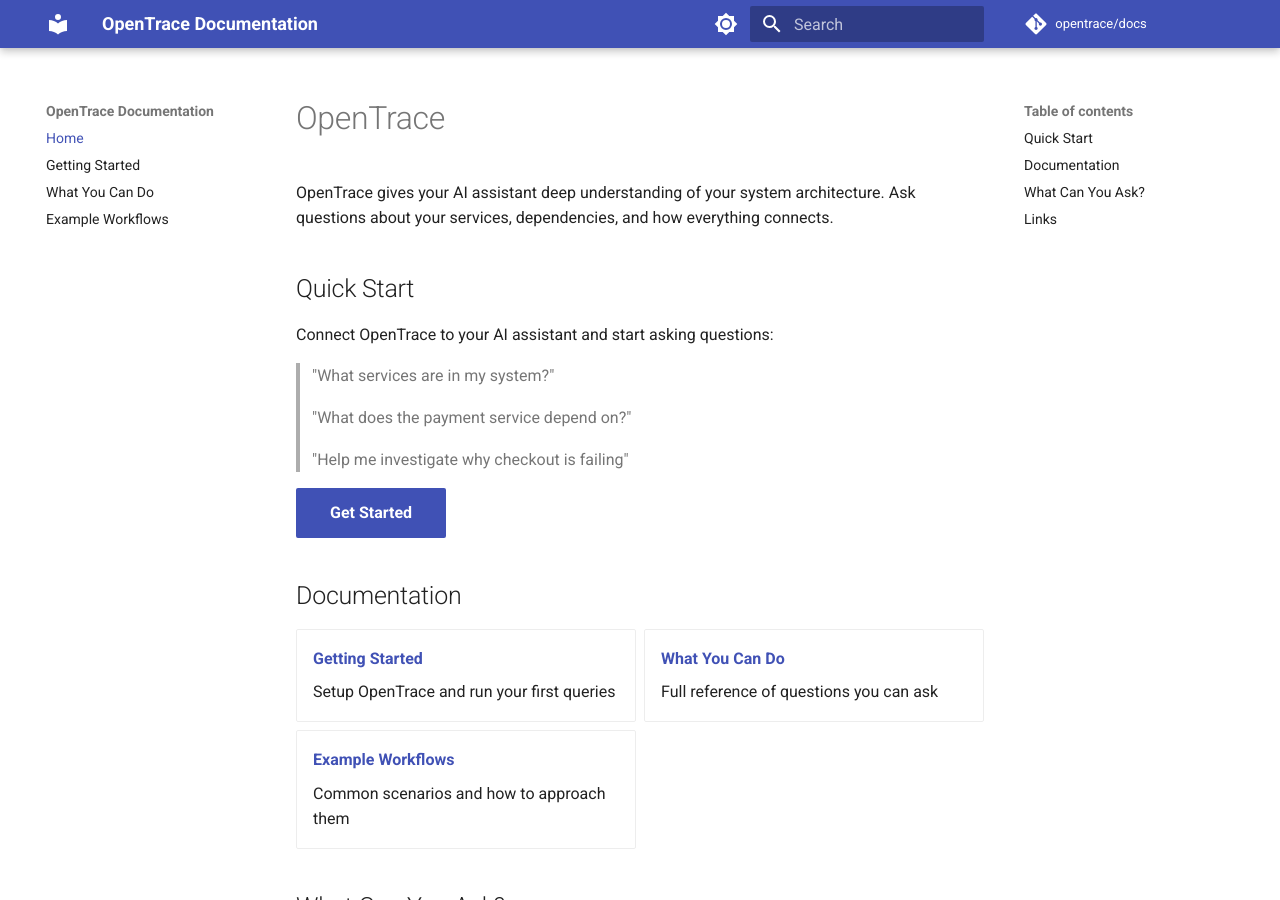
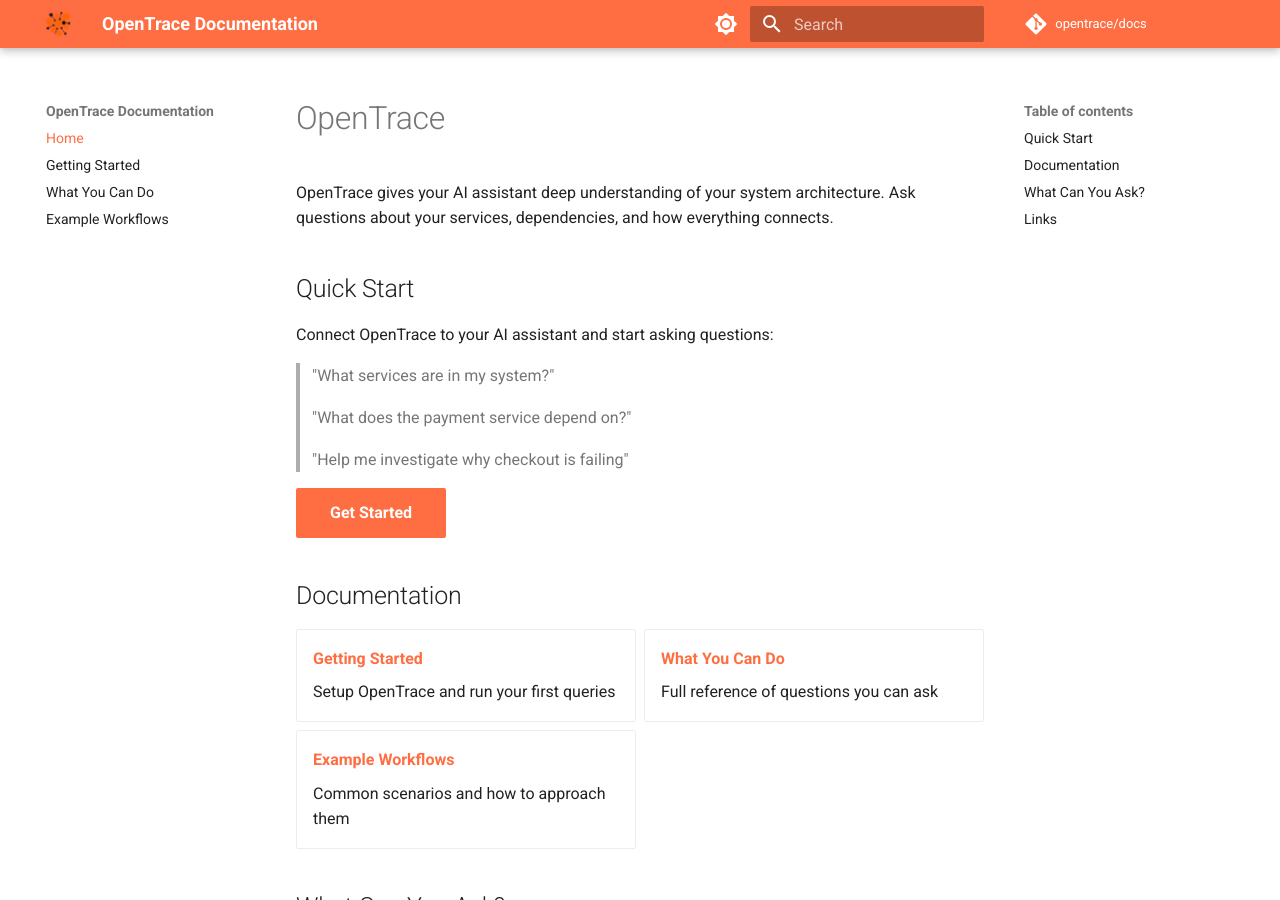
Before and after one commit to opentrace/docs, an MkDocs documentation site: the page built from docs/index.md, in a window 1280 px wide and 900 px high. Built offline with MkDocs 1.6.1 and Material for MkDocs 9.7.7, drawn with Linux system fonts in a browser that asks for light colours; comment, search, counter and statistics services are not loaded.

Commit message:
feat: add OpenTrace logo and favicon to docs
- Add logo.png (OpenTrace splash icon) as header logo
- Add favicon.ico for browser tab icon
- Update theme colors to match OpenTrace branding (deep orange)

```diff
--- a/mkdocs.yml
+++ b/mkdocs.yml
@@ -13,20 +13,22 @@ repo_url: https://github.com/opentrace/docs
 
 theme:
   name: material
+  logo: assets/logo.png
+  favicon: assets/favicon.ico
   palette:
     # Light mode
     - media: "(prefers-color-scheme: light)"
       scheme: default
-      primary: indigo
-      accent: indigo
+      primary: deep orange
+      accent: orange
       toggle:
         icon: material/brightness-7
         name: Switch to dark mode
     # Dark mode
     - media: "(prefers-color-scheme: dark)"
       scheme: slate
-      primary: indigo
-      accent: indigo
+      primary: deep orange
+      accent: orange
       toggle:
         icon: material/brightness-4
         name: Switch to light mode
```
Also changed, not shown: docs/assets/favicon.ico (added), docs/assets/logo.png (added).
